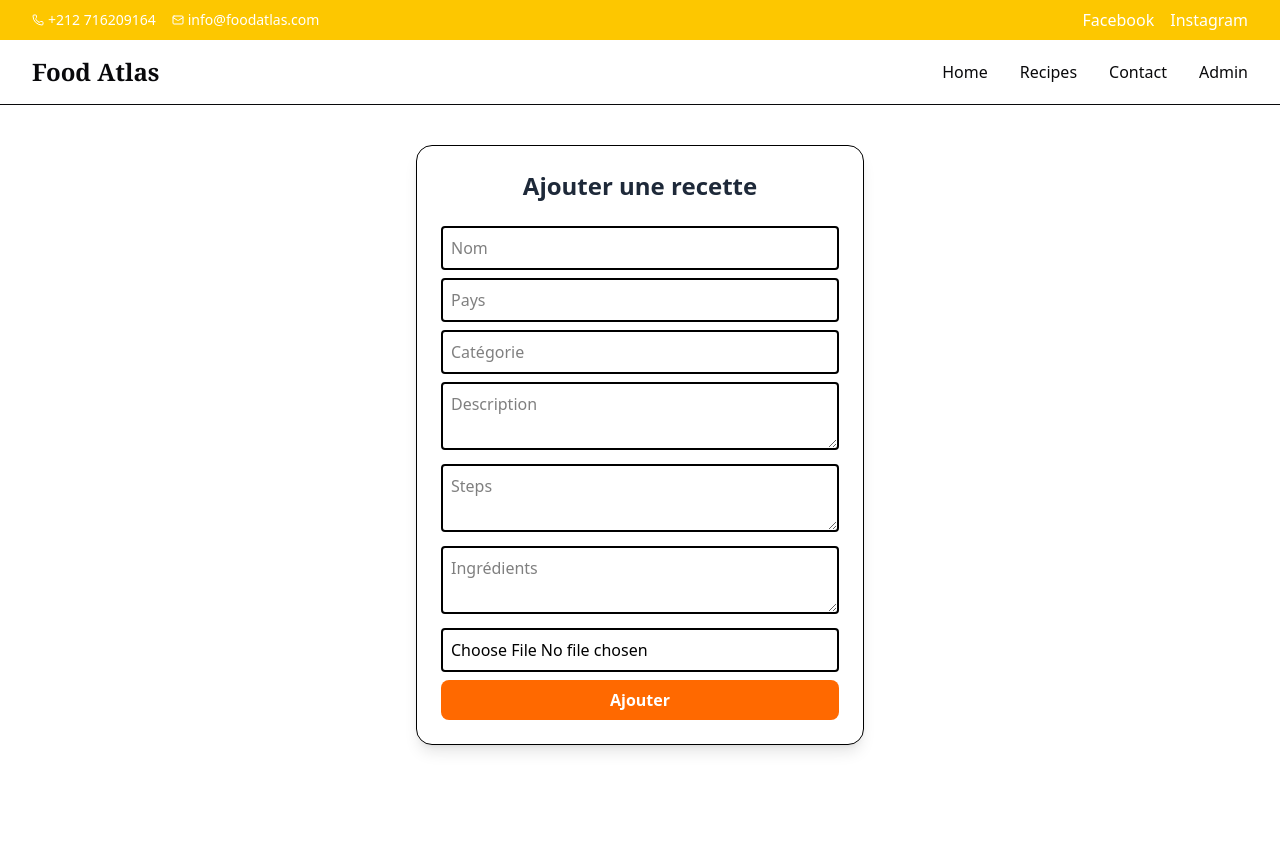
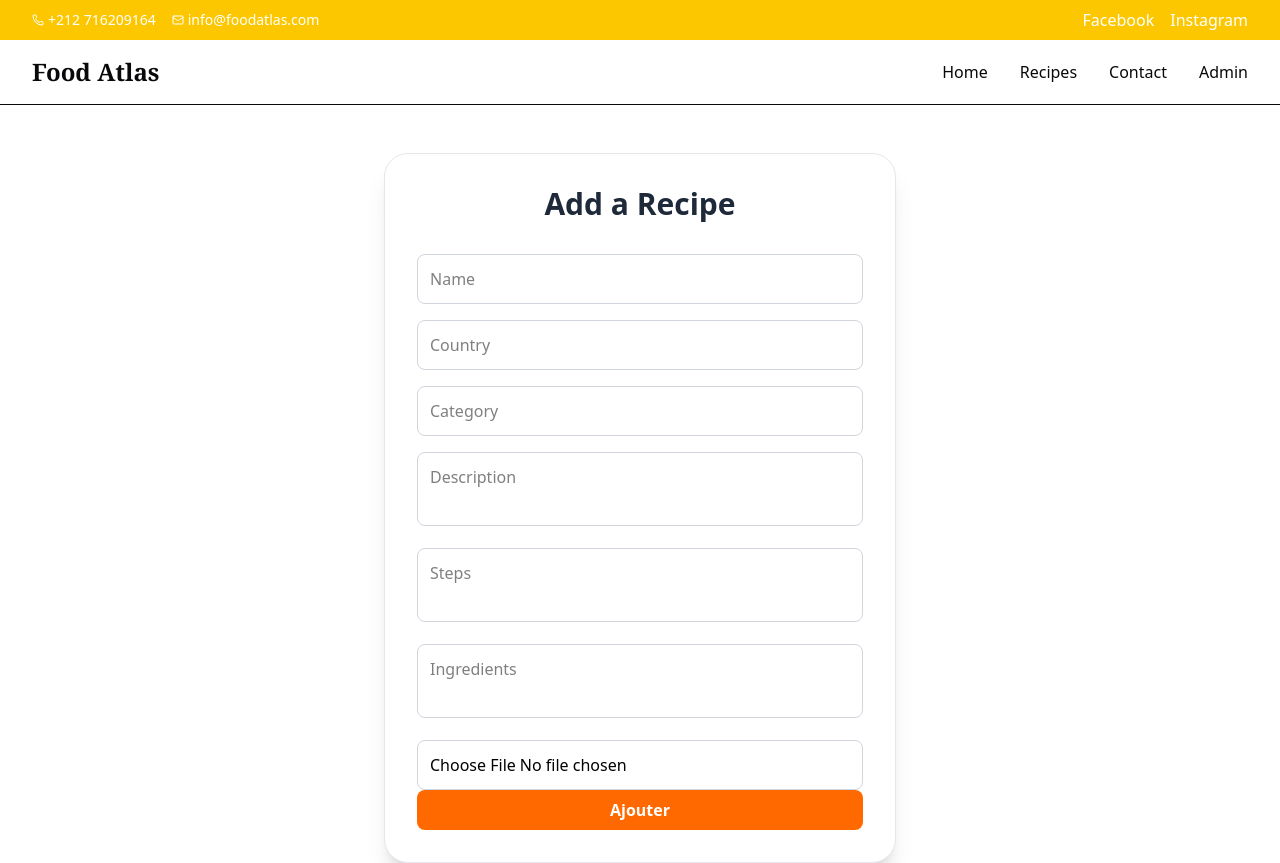
Before and after one commit to yassin701/Food-Atlas, a React (Vite) app: page /admin/add in a window 1280 px wide. Before the commit the page ends 800 px from the top, so only its background shows below. Built offline with nearby package versions, Linux system fonts and the light colour scheme.

Commit message:
update page add recipes

```diff
--- a/db.json
+++ b/db.json
@@ -121,16 +121,6 @@
       "steps": "1. Mariner la viande.\n2. Cuire.\n3. Rouler dans pita."
     },
     {
-      "id": "13",
-      "name": "Ramen",
-      "category": "Asian",
-      "country": "Japan",
-      "image": "https://res.cloudinary.com/dqronp5bo/image/upload/v1764254687/cart13_vuimp5.jpg",
-      "description": "Nouilles japonaises servies dans un bouillon riche.",
-      "ingredients": "- nouilles\n- bouillon\n- poulet\n- œuf",
-      "steps": "1. Préparer bouillon.\n2. Cuire nouilles.\n3. Assembler."
-    },
-    {
       "id": "14",
       "name": "Crêpes Françaises",
       "category": "European",
@@ -141,31 +131,24 @@
       "steps": "1. Préparer pâte.\n2. Cuire.\n3. Garnir."
     },
     {
-      "id": "d49d",
-      "name": "Salma",
-      "country": "Italy",
-      "category": "European",
-      "description": "salma hamqa ",
-      "ingredients": "basla maticha bayd ",
-      "image": "https://res.cloudinary.com/dqronp5bo/image/upload/v1764602674/itvkxowpuizdxo45awxn.jpg"
+      "id": "bb0c",
+      "name": "Pizza",
+      "country": "Morocco ",
+      "category": "African",
+      "description": "aaaaaaaaaaaaaaaaaaaaaaaaaaaaa",
+      "steps": "a\na\na\na",
+      "ingredients": "1\n1\n1\n1\n1",
+      "image": "https://res.cloudinary.com/dqronp5bo/image/upload/v1764611631/xzmutxrj2i5ucyouibyk.jpg"
     },
     {
-      "id": "7a88",
-      "name": "pizza",
-      "country": "Italy ",
-      "category": "European",
-      "description": "pizza hut ",
-      "ingredients": "-tometto -chees -souce ",
-      "image": "https://res.cloudinary.com/dqronp5bo/image/upload/v1764602994/cbiabxkxrrdkakiisrez.jpg"
-    },
-    {
-      "id": "5f3d",
-      "name": "coscos",
+      "id": "9305",
+      "name": "yassine",
       "country": "Morocco",
       "category": "African",
-      "description": "hhh",
-      "ingredients": "- vergeteble- onion- falfal",
-      "image": "https://res.cloudinary.com/dqronp5bo/image/upload/v1764603174/kbc8biie4v4pngsq0o2v.jpg"
+      "description": "tesr",
+      "steps": "test",
+      "ingredients": "test",
+      "image": "https://res.cloudinary.com/dqronp5bo/image/upload/v1764611787/hymo8ttmrkewwhiirat1.jpg"
     }
   ]
 }
--- a/src/pages/AddRecipes.jsx
+++ b/src/pages/AddRecipes.jsx
@@ -40,13 +40,14 @@ export default function AddRecipe() {
     e.preventDefault();
 
     let newErrors = {};
+    if (!name.trim()) newErrors.name = "Name is required.";
+    if (!country.trim()) newErrors.country = "Country is required.";
+    if (!category.trim()) newErrors.category = "Category is required.";
+    if (!description.trim()) newErrors.description = "Description is required.";
+    if (!steps.trim()) newErrors.steps = "Steps are required.";
+    if (!ingredients.trim()) newErrors.ingredients = "Ingredients are required.";
+    if (!imageFile) newErrors.image = "Please upload an image.";
 
-    if (!name.trim()) newErrors.name = "Le nom est obligatoire.";
-    if (!country.trim()) newErrors.country = "Le pays est obligatoire.";
-    if (!category.trim()) newErrors.category = "La catégorie est obligatoire.";
-    if (!description.trim()) newErrors.description = "La description est obligatoire.";
-    if (!ingredients.trim()) newErrors.ingredients = "Les ingrédients sont obligatoires.";
-    if (!imageFile) newErrors.image = "Veuillez importer une image.";
 
     if (Object.keys(newErrors).length > 0) {
       setErrors(newErrors);
@@ -69,6 +70,7 @@ export default function AddRecipe() {
         country,
         category,
         description,
+        steps,
         ingredients,
         image: imageUrl,
       };
@@ -77,7 +79,7 @@ export default function AddRecipe() {
 
       toast.success("Recette ajoutée avec succès ! 🎉");
 
-      setTimeout(() => navigate("/recipes"), 1000);
+      setTimeout(() => navigate("/admin"), 500);
     } catch (error) {
       console.error(error);
       toast.error("Erreur lors de l'ajout ❌");
@@ -89,68 +91,85 @@ export default function AddRecipe() {
   return (
 
 
-    <div className="flex justify-center mt-10 px-4">
-      <form className="w-full max-w-md bg-white p-6 rounded-2xl shadow-lg border">
-        <h2 className="text-2xl font-bold mb-6 text-center text-gray-800">
-          Ajouter une recette
-        </h2>
+<div className="flex justify-center mt-12 px-4">
+  <form className="w-full max-w-lg bg-white p-8 rounded-3xl shadow-xl border border-gray-200">
+    <h2 className="text-3xl font-bold mb-8 text-center text-gray-800">
+      Add a Recipe
+    </h2>
 
-        {/* Inputs */}
+    {/* Inputs */}
+    <div className="space-y-4">
+      <div>
         <input
-          placeholder="Nom"
-          className="w-full border-2 p-2 rounded mb-2"
+          placeholder="Name"
+          className="w-full border border-gray-300 p-3 rounded-lg focus:outline-none focus:ring-2 focus:ring-orange-400 transition"
           value={name}
           onChange={(e) => setName(e.target.value)}
         />
-        {errors.name && <p className="text-red-500">{errors.name}</p>}
+        {errors.name && <p className="text-red-500 mt-1 text-sm">{errors.name}</p>}
+      </div>
 
+      <div>
         <input
-          placeholder="Pays"
-          className="w-full border-2 p-2 rounded mb-2"
+          placeholder="Country"
+          className="w-full border border-gray-300 p-3 rounded-lg focus:outline-none focus:ring-2 focus:ring-orange-400 transition"
           value={country}
           onChange={(e) => setCountry(e.target.value)}
         />
-        {errors.country && <p className="text-red-500">{errors.country}</p>}
+        {errors.country && <p className="text-red-500 mt-1 text-sm">{errors.country}</p>}
+      </div>
 
+      <div>
         <input
-          placeholder="Catégorie"
-          className="w-full border-2 p-2 rounded mb-2"
+          placeholder="Category"
+          className="w-full border border-gray-300 p-3 rounded-lg focus:outline-none focus:ring-2 focus:ring-orange-400 transition"
           value={category}
           onChange={(e) => setCategory(e.target.value)}
         />
-        {errors.category && <p className="text-red-500">{errors.category}</p>}
+        {errors.category && <p className="text-red-500 mt-1 text-sm">{errors.category}</p>}
+      </div>
 
+      <div>
         <textarea
           placeholder="Description"
-          className="w-full border-2 p-2 rounded mb-2"
+          className="w-full border border-gray-300 p-3 rounded-lg focus:outline-none focus:ring-2 focus:ring-orange-400 transition resize-none"
           value={description}
           onChange={(e) => setDescription(e.target.value)}
         />
-        {errors.description && <p className="text-red-500">{errors.description}</p>}
+        {errors.description && <p className="text-red-500 mt-1 text-sm">{errors.description}</p>}
+      </div>
 
+      <div>
         <textarea
           placeholder="Steps"
-          className="w-full border-2 p-2 rounded mb-2"
+          className="w-full border border-gray-300 p-3 rounded-lg focus:outline-none focus:ring-2 focus:ring-orange-400 transition resize-none"
           value={steps}
           onChange={(e) => setSteps(e.target.value)}
         />
-        {errors.steps && <p className="text-red-500">{errors.steps}</p>}
+        {errors.steps && <p className="text-red-500 mt-1 text-sm">{errors.steps}</p>}
+      </div>
 
+      <div>
         <textarea
-          placeholder="Ingrédients"
-          className="w-full border-2 p-2 rounded mb-2"
+          placeholder="Ingredients"
+          className="w-full border border-gray-300 p-3 rounded-lg focus:outline-none focus:ring-2 focus:ring-orange-400 transition resize-none"
           value={ingredients}
           onChange={(e) => setIngredients(e.target.value)}
         />
-        {errors.ingredients && <p className="text-red-500">{errors.ingredients}</p>}
+        {errors.ingredients && <p className="text-red-500 mt-1 text-sm">{errors.ingredients}</p>}
+      </div>
 
+      <div>
         <input
           type="file"
           accept="image/*"
-          className="w-full border-2 p-2 rounded mb-2"
+          className="w-full border border-gray-300 p-3 rounded-lg focus:outline-none focus:ring-2 focus:ring-orange-400 transition"
           onChange={(e) => setImageFile(e.target.files[0])}
         />
-        {errors.image && <p className="text-red-500">{errors.image}</p>}
+        {errors.image && <p className="text-red-500 mt-1 text-sm">{errors.image}</p>}
+      </div>
+    </div>
+
 
         {/* Button */}
         <button
@@ -161,11 +180,16 @@ export default function AddRecipe() {
         </button>
       </form>
 
-      {/* Modal confirm */}
       {showModal && (
-        <div className="fixed inset-0 flex items-center justify-center bg-black bg-opacity-50 z-50">
-          <div className="bg-white p-6 rounded-xl shadow-lg w-80 text-center">
-            <p className="mb-4 text-gray-700">Tu es sûr de vouloir ajouter cette recette ?</p>
+        <div className="fixed inset-0 flex items-center justify-center z-50">
+          {/* Overlay background */}
+          <div className="absolute inset-0 bg-black/70 backdrop-blur-sm transition-opacity duration-300"></div>
+
+          {/* Modal content */}
+          <div className="relative bg-white p-8 rounded-xl shadow-lg w-70 text-center z-10">
+            <p className="mb-20 text-gray-600">
+              Tu es sûr de vouloir ajouter cette recette ?
+            </p>
             <div className="flex justify-around">
               <button
                 onClick={handleConfirm}
@@ -184,6 +208,7 @@ export default function AddRecipe() {
         </div>
       )}
 
+
       {/* Toast uniquement pour cette page */}
       <Toaster position="top-center" />
     </div>
```
